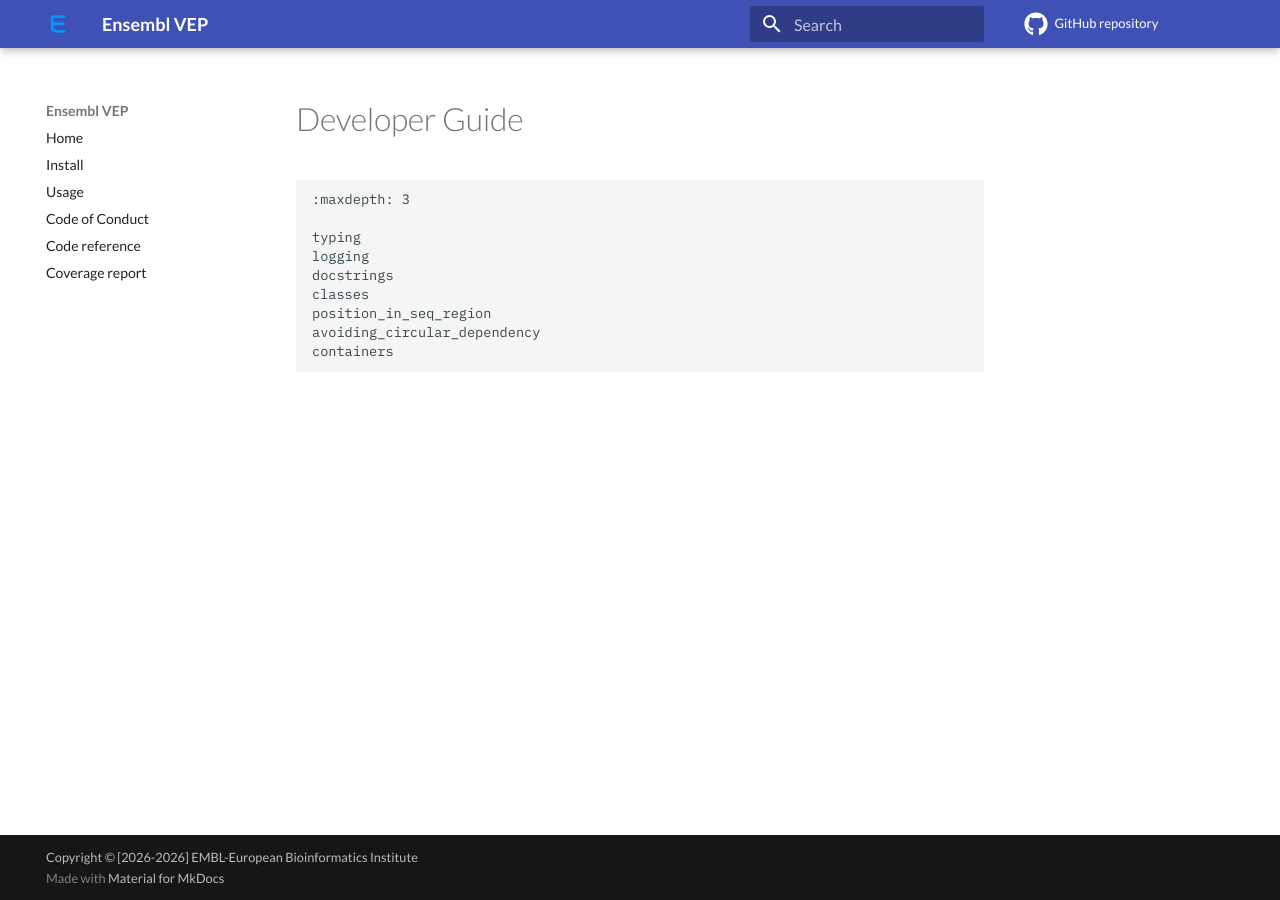
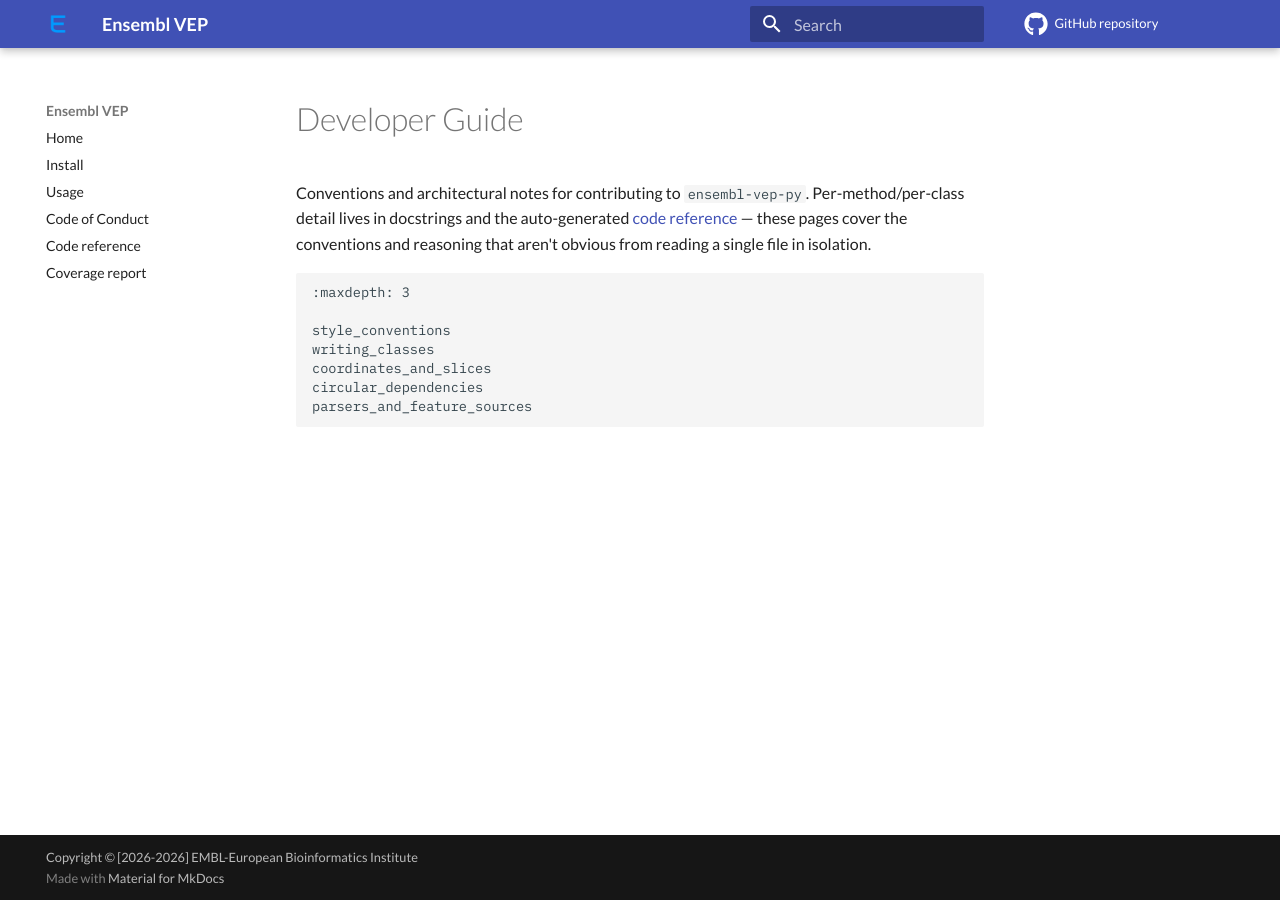
Before and after one commit to Ensembl/ensembl-vep-py, an MkDocs documentation site: the page built from docs/developer_guide/index.md, in a window 1280 px wide. Built offline with MkDocs 1.6.1 and Material for MkDocs 9.7.7, drawn with Linux system fonts in a browser that asks for light colours; comment, search, counter and statistics services are not loaded.

Commit message:
docs: Incorporate changes to Developer Guide from PR#23

````diff
--- a/docs/developer_guide/index.md
+++ b/docs/developer_guide/index.md
@@ -7,14 +7,14 @@
 
 # Developer Guide
 
+Conventions and architectural notes for contributing to `ensembl-vep-py`. Per-method/per-class detail lives in docstrings and the auto-generated [code reference](../reference/ensembl.vep) — these pages cover the conventions and reasoning that aren't obvious from reading a single file in isolation.
+
 ```{toctree}
 :maxdepth: 3
 
-typing
-logging
-docstrings
-classes
-position_in_seq_region
-avoiding_circular_dependency
-containers
+style_conventions
+writing_classes
+coordinates_and_slices
+circular_dependencies
+parsers_and_feature_sources
 ```
````
Also changed, not shown: docs/developer_guide/circular_dependencies.md (renamed from docs/developer_guide/avoiding_circular_dependency.md, +1 -1 lines), docs/developer_guide/containers.md (deleted, +0 -3 lines), docs/developer_guide/docstrings.md (deleted, +0 -15 lines), docs/developer_guide/logging.md (deleted, +0 -24 lines), docs/developer_guide/parsers_and_feature_sources.md (added, +62 -0 lines), docs/developer_guide/style_conventions.md (added, +65 -0 lines), docs/developer_guide/typing.md (deleted, +0 -22 lines), docs/developer_guide/writing_classes.md (renamed from docs/developer_guide/classes.md, +5 -0 lines), docs/developer_guide/coordinates_and_slices.md (renamed from docs/developer_guide/position_in_seq_region.md).
